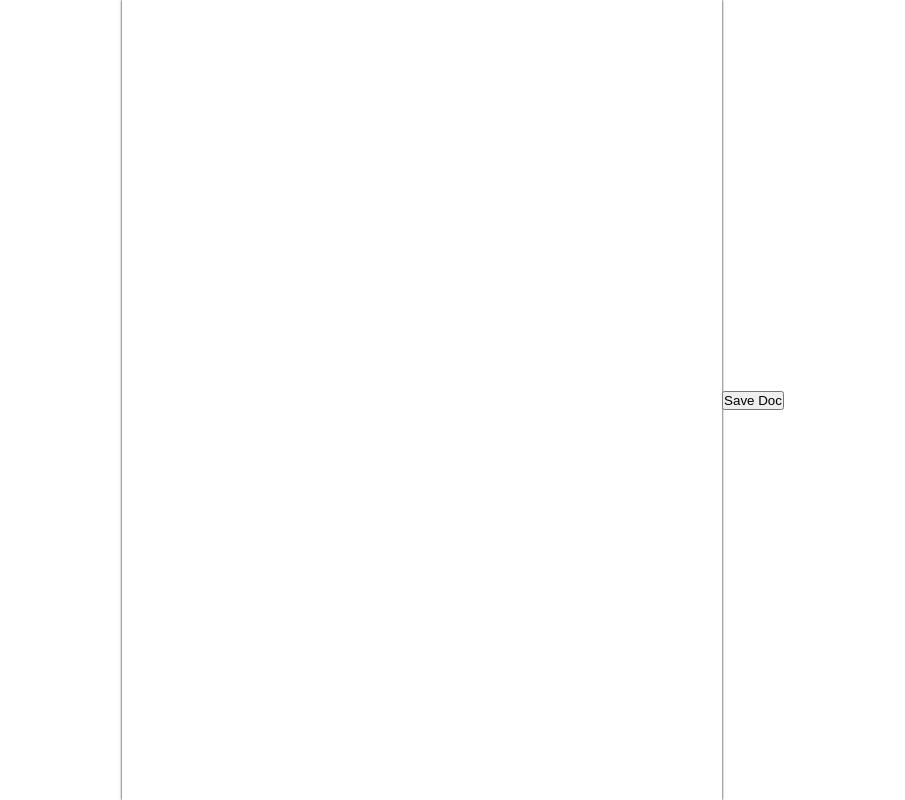
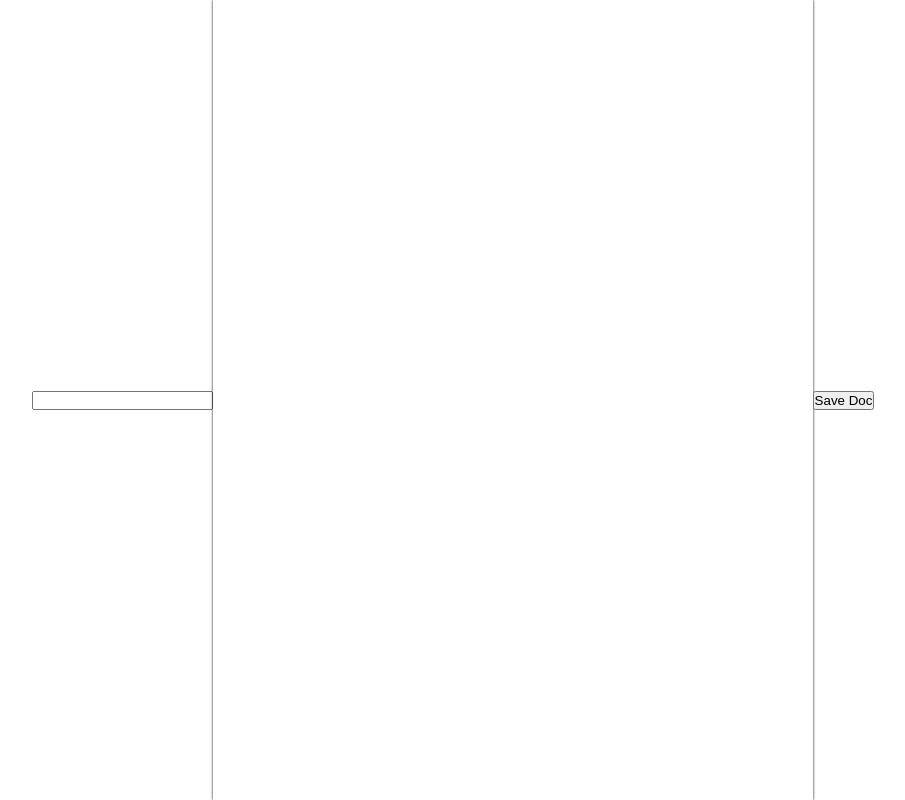
Before and after one commit to cdogcoder/collaborative-notes, a Next.js app: page / in a window 1280 px wide. Shown: the whole page, without its empty margins (187-1092 px from the left). Built offline with nearby package versions, Linux system fonts and the light colour scheme.

Commit message:
Create title bar
The title bar will supply the document's title for
the save button to store in the database.

```diff
--- a/src/app/page.tsx
+++ b/src/app/page.tsx
@@ -6,6 +6,7 @@ import SaveButton from "./components/save-button";
 
 export default function Home() {
   const [text, setText] = useState("");
+  const [title, setTitle] = useState("");
 
   useEffect(() => {
       const storedText = window.localStorage.getItem("myText");
@@ -17,16 +18,25 @@ export default function Home() {
 
   return (
     <div className="body">
+      <input
+        type="text"
+        className="title-bar"
+        onKeyUp={() => {
+          const titleBar = document.querySelector('input[type="text"]');
+          if (titleBar !== null) setTitle(titleBar.value);
+        }}
+        defaultValue={title}
+      />
       <textarea
         className="document"
         onKeyUp={() => {
-            const textArea = document.querySelector('textarea');
-            if (textArea !== null) setText(textArea.value);
+          const textArea = document.querySelector('textarea');
+          if (textArea !== null) setText(textArea.value);
         }}
         defaultValue={text}
       >
       </textarea>
-      <SaveButton documentText={text} documentTitle={"hi"}></SaveButton>
+      <SaveButton documentText={text} documentTitle={title}></SaveButton>
     </div>
   );
 }
```
